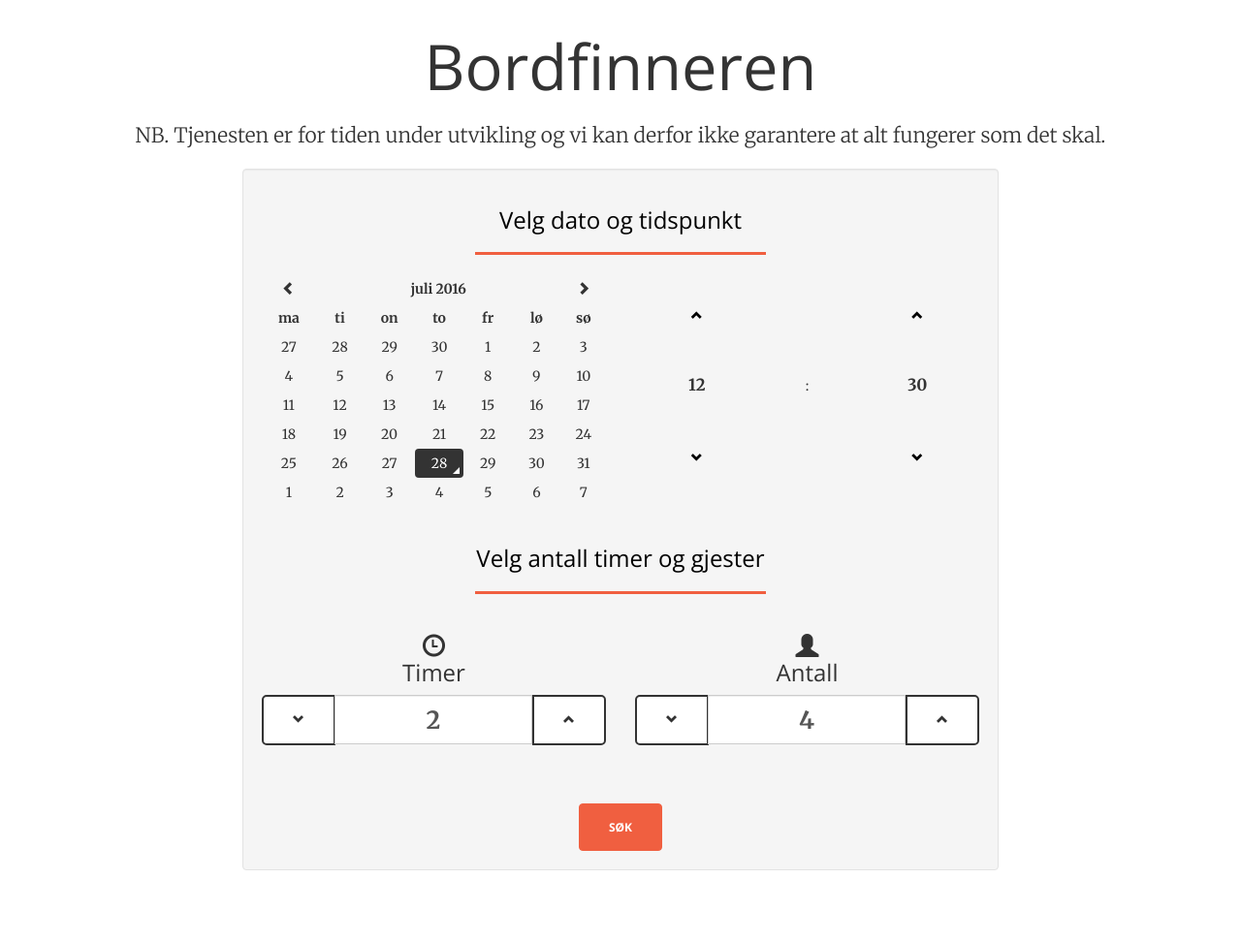
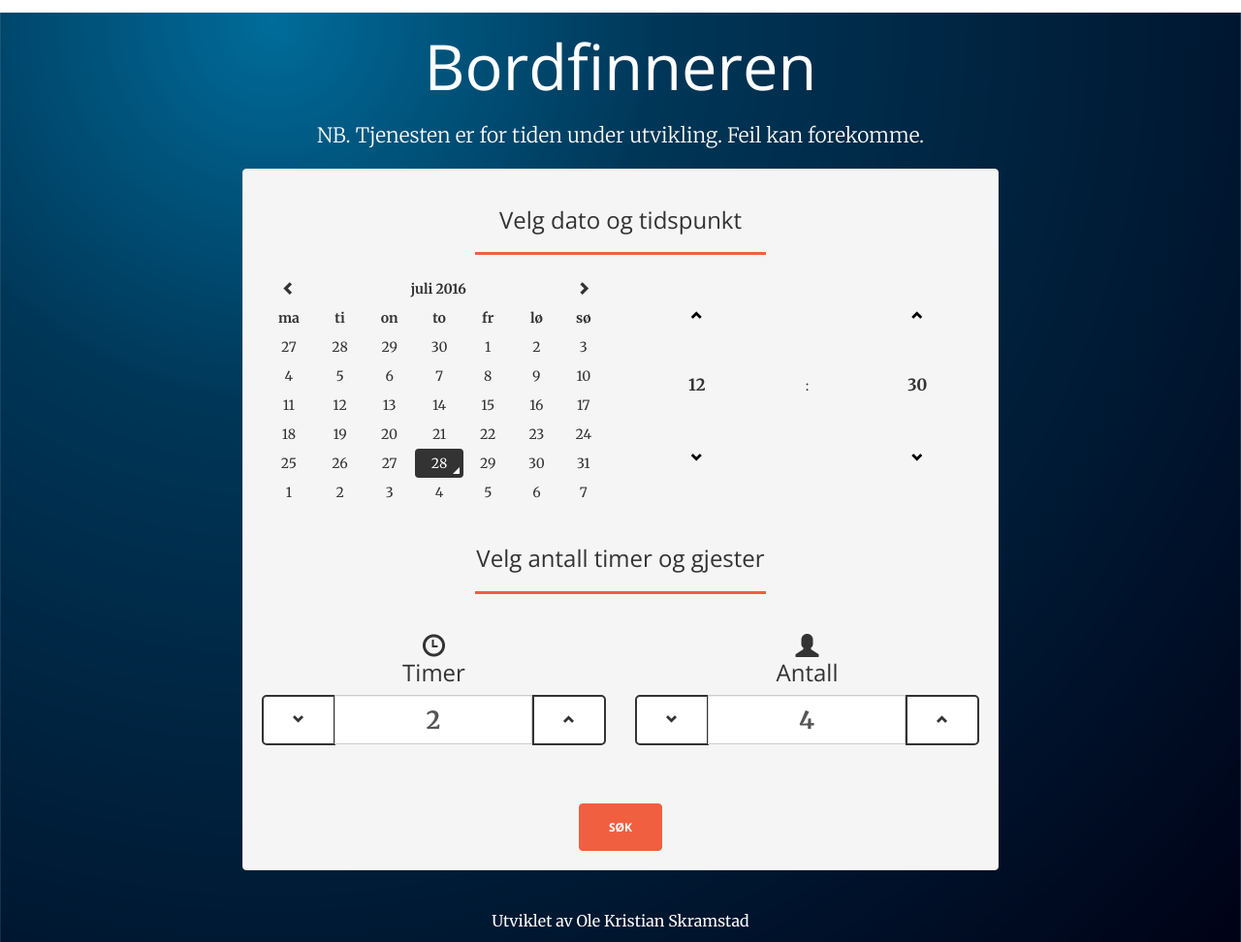
Before and after one commit to okristian1/bord, a Flask app: page / in a window 1280 px wide. Shown: the part 51-1023 px from the top of the page at 97% size. Before the commit the page ends 949 px from the top, so only its background shows below. Run offline with Flask 2, Linux system fonts and the light colour scheme; parts of the project's set-up code (start-up, migrations or seed data) failed here and were passed over; some libraries are stand-ins or nearby versions.

Commit message:
make look guuder

```diff
--- a/static/styles/css/creative.css
+++ b/static/styles/css/creative.css
@@ -11,6 +11,10 @@
    background-color: #FBB0B0;
    padding: 10px;
    width: 400px;
+ }
+
+ .bordfinneren {
+   color:white;
  }
 
  form label {
@@ -77,14 +81,6 @@
    background-image: linear-gradient(top, #dbdbdb, #cccccc);filter:progid:DXImageTransform.Microsoft.gradient(GradientType=0,startColorstr=#dbdbdb, endColorstr=#cccccc);
  }
 
-#header2 h1{
-  color:black;
-}
-
-
-#om {
-  margin-top: 600px;
-}
 
 .btn {
   font-size: 12px;
@@ -198,6 +194,7 @@ aside {
 
 header {
     position: relative;
+    background-image:url('../../media/headers/Kt8J9.png');
     width: 100%;
     min-height: auto;
     text-align: center;
--- a/templates/base.html
+++ b/templates/base.html
@@ -98,7 +98,6 @@
 
                 <body>
                   <div id="content">{% block content %}{% endblock %}</div>
-
                   </body>
                 </html>
 
--- a/templates/dev.html
+++ b/templates/dev.html
@@ -7,12 +7,13 @@
   </style>
 {% endblock %}
 {% block content %}
+<header>
     <div class="container text-center">
-      <h1>Bordfinneren</h1>
-      <p class="lead">NB. Tjenesten er for tiden under utvikling og vi kan derfor ikke garantere at alt fungerer som det skal.</p>
+      <h1 class="bordfinneren">Bordfinneren</h1>
+      <p class="lead bordfinneren">NB. Tjenesten er for tiden under utvikling. Feil kan forekomme.</p>
     <div class="row">
       <div id="finnbord" class='col-lg-8 col-lg-offset-2 col-xs-12 well'>
-        <h3 style="color:black;">Velg dato og tidspunkt</h3>
+        <h3>Velg dato og tidspunkt</h3>
         <hr>
         <form action="." method="POST">
           <div class='input-group date center-block' id='datetimepicker'>
@@ -20,7 +21,7 @@
           </div>
           <br>
               <div class="row">
-                <h3 style="color:black;">Velg antall timer og gjester</h3>
+                <h3>Velg antall timer og gjester</h3>
                 <hr>
                 <div class="col-xs-12 col-lg-6 text-center center-block">
                   <h3 class="text-center"><span class="glyphicon glyphicon-time"></span><br>Timer</h3>
@@ -62,6 +63,11 @@
   </div>
 </div>
 
+<footer>
+  <div class="container text-center bordfinneren">
+    <p class="muted">Utviklet av Ole Kristian Skramstad</p>
+  </div>
+</header>
 
 {% endblock %}
 
```
Also changed, not shown: static/media/headers/Kt8J9.png (added), 1 other file.
